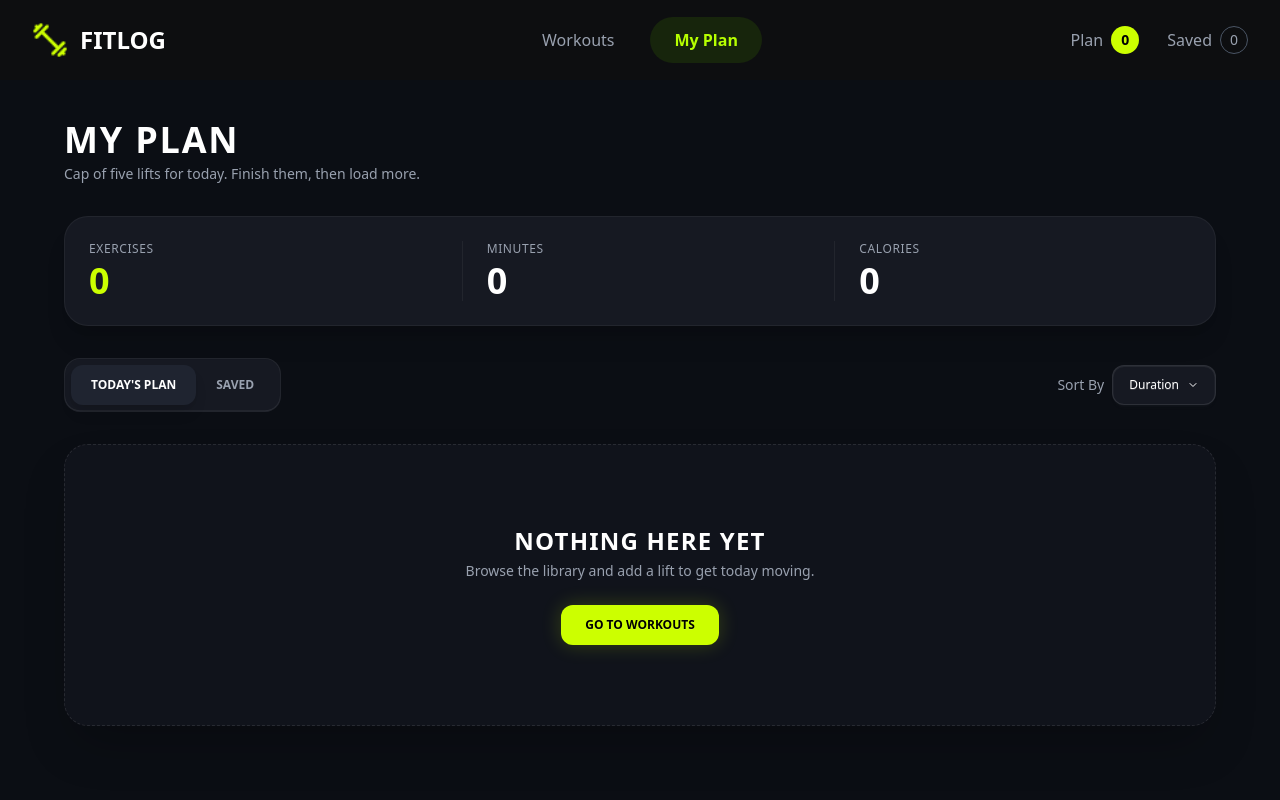
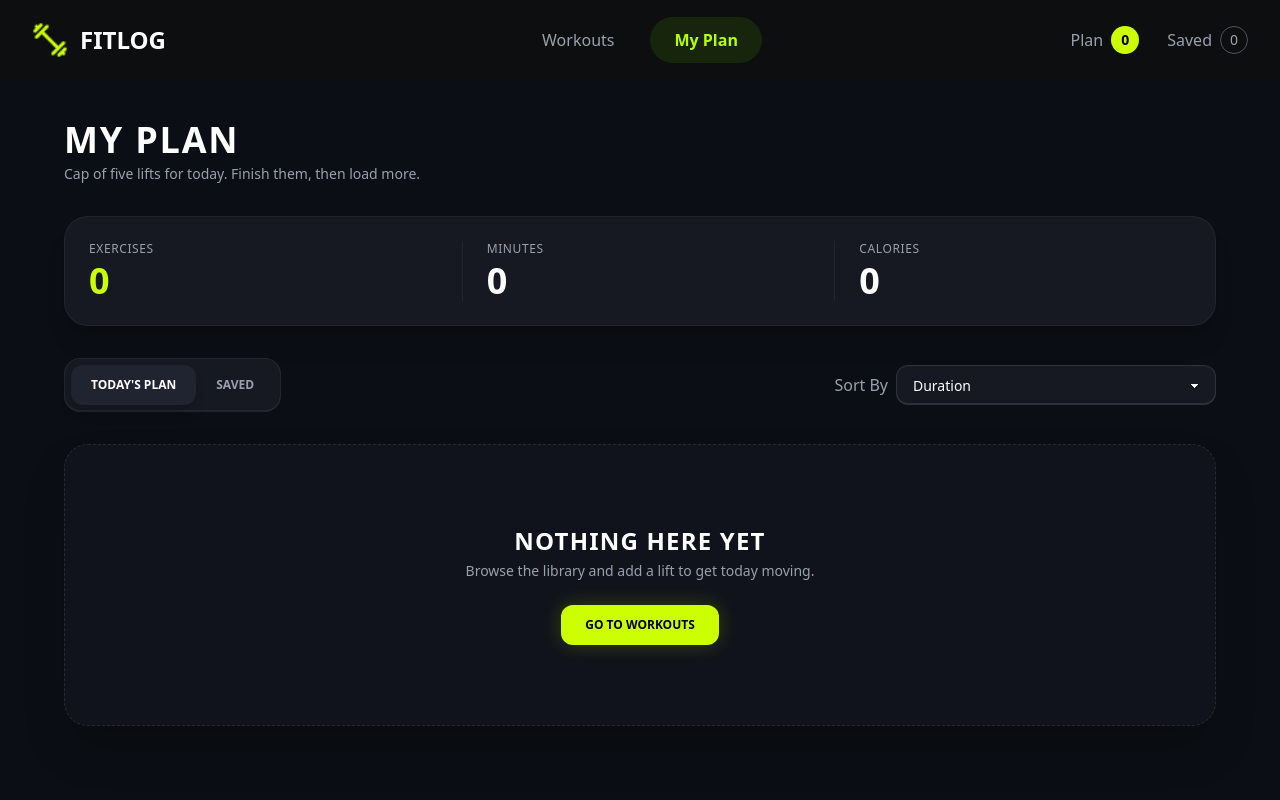
Before and after one commit to rayhan612007/fitlog, a Next.js app: page /myplan in a window 1280 px wide. Shown: the top 800 px of the page. Built offline with nearby package versions, Linux system fonts and the light colour scheme.

Commit message:
sorting implement

```diff
--- a/src/app/myplan/page.tsx
+++ b/src/app/myplan/page.tsx
@@ -1,8 +1,6 @@
 "use client";
 import SavedCard from "./SavedCard";
 import React, { useContext, useState } from "react";
-
-import { FiChevronDown } from "react-icons/fi";
 
 import { ExerciseContext } from "../Context/ExerciseContext";
 import { Icard } from "../type/cardtype";
@@ -11,12 +9,33 @@ import Fallback from "./planfallback";
 import PlanCard from "./plancard";
 
 const Planpage = () => {
-  const [activeTab, setActiveTab] = useState<"plan" | "saved">("plan");
 
   const { planexercise, saveexercise } = useContext(ExerciseContext) as {
     planexercise: Icard[];
     saveexercise: Icard[];
   };
+
+
+  const [activeTab, setActiveTab] = useState<"plan" | "saved">("plan");
+
+  const [sortBy, setSortBy] = useState<"Duration" | "Calories" | "Rating">("Duration");
+
+  const sortcards = (card:Icard[]) => {
+    const sortedCards = [...card];
+
+    if(sortBy === "Duration"){
+      sortedCards.sort((a,b) => b.duration - a.duration);
+    }else if(sortBy === "Calories"){
+      sortedCards.sort((a,b) => b.caloriesBurned - a.caloriesBurned);
+    }
+    if(sortBy === "Rating"){
+      sortedCards.sort((a,b) => b.rating - a.rating);
+    }
+    return sortedCards;
+  }
+  const sortedPlanCards = sortcards(planexercise);
+  const sortedsavedCards = sortcards(saveexercise);
+
 
   const totalMinutes = (minutes: Icard[]) =>
     minutes.reduce(
@@ -119,36 +138,18 @@ const Planpage = () => {
           </div>
 
           {/* Sort Dropdown */}
-          <div className="flex items-center gap-2 text-sm text-gray-400">
+          <div className="flex flex-col md:flex-row items-center w-auto gap-2 whitespace-nowrap text-md text-gray-400">
             <span>Sort By</span>
 
-            <div className="dropdown dropdown-end">
-              <div
-                tabIndex={0}
-                role="button"
-                className="btn flex items-center gap-2 rounded-xl border border-white/10 bg-[#161922] px-4 py-2 text-xs font-medium normal-case text-white hover:bg-[#1f2430]"
-              >
-                Duration
-                <FiChevronDown />
-              </div>
-
-              <ul
-                tabIndex={0}
-                className="menu dropdown-content z-[1] mt-2 w-40 rounded-xl border border-white/10 bg-[#161922] p-2 text-white shadow"
-              >
-                <li>
-                  <button>Duration</button>
-                </li>
-
-                <li>
-                  <button>Calories</button>
-                </li>
-
-                <li>
-                  <button>Rating</button>
-                </li>
-              </ul>
-            </div>
+            <select
+              value={sortBy}
+              onChange={(e) => setSortBy(e.target.value as "Duration" | "Calories" | "Rating")}
+              className="select rounded-xl border w-80 border-white/10 bg-[#161922] px-4 text-md font-medium text-white outline-none hover:bg-[#1f2430]"
+            >
+              <option value="Duration">Duration</option>
+              <option value="Calories">Calories</option>
+              <option value="Rating">Rating</option>
+            </select>
           </div>
         </div>
 
@@ -159,7 +160,7 @@ const Planpage = () => {
               <Fallback />
             ) : (
               <div className="grid grid-cols-1 gap-5">
-                {planexercise.map((card: Icard) => (
+                {sortedPlanCards.map((card: Icard) => (
                   <PlanCard key={card.id} card={card} />
                 ))}
               </div>
@@ -174,7 +175,7 @@ const Planpage = () => {
               <Fallback />
             ) : (
               <div className="grid grid-cols-1 gap-5">
-                {saveexercise.map((exercise: Icard) => (
+                {sortedsavedCards.map((exercise: Icard) => (
                   <SavedCard key={exercise.id} card={exercise} />
                 ))}{" "}
               </div>
--- a/src/app/myplan/plancard.tsx
+++ b/src/app/myplan/plancard.tsx
@@ -1,7 +1,6 @@
-import { RxCross2 } from "react-icons/rx";
 import Image from "next/image";
 import Link from "next/link";
-import { FiClock, FiStar, FiCheck, FiX } from "react-icons/fi";
+import { FiClock, FiStar} from "react-icons/fi";
 import { Icard } from "../type/cardtype";
 import Removecard from "../removedcard/Removecard";
 import Markasdone from "../removedcard/Markasdone";
@@ -13,8 +12,7 @@ interface PlanCardProps {
 }
 
 export default function PlanCard({
-  card,
-  onMarkDone,
+  card
 }: PlanCardProps) {
   return (
     <div className="w-full rounded-2xl border border-white/5 bg-[#161922] p-4 shadow-xl sm:p-5">
@@ -71,7 +69,7 @@ export default function PlanCard({
           {/* View Details */}
           <Link
             href={`/card/${card.id}`}
-            className="btn btn-sm flex md:flex-1 lg:flex-1 items-center justify-center rounded-xl border border-white/10 bg-[#1f2430] px-3 text-xs font-medium normal-case text-white hover:bg-[#2a303c] sm:flex-none px-2 lg:px-4 md:px-4 sm:px-4"
+            className="btn btn-sm flex md:flex-1 lg:flex-1 items-center justify-center rounded-xl border border-white/10 bg-[#1f2430] px-3 text-xs font-medium normal-case text-white hover:bg-[#2a303c] sm:flex-none lg:px-4 md:px-4 sm:px-4"
           >
             View Details
           </Link>
```
